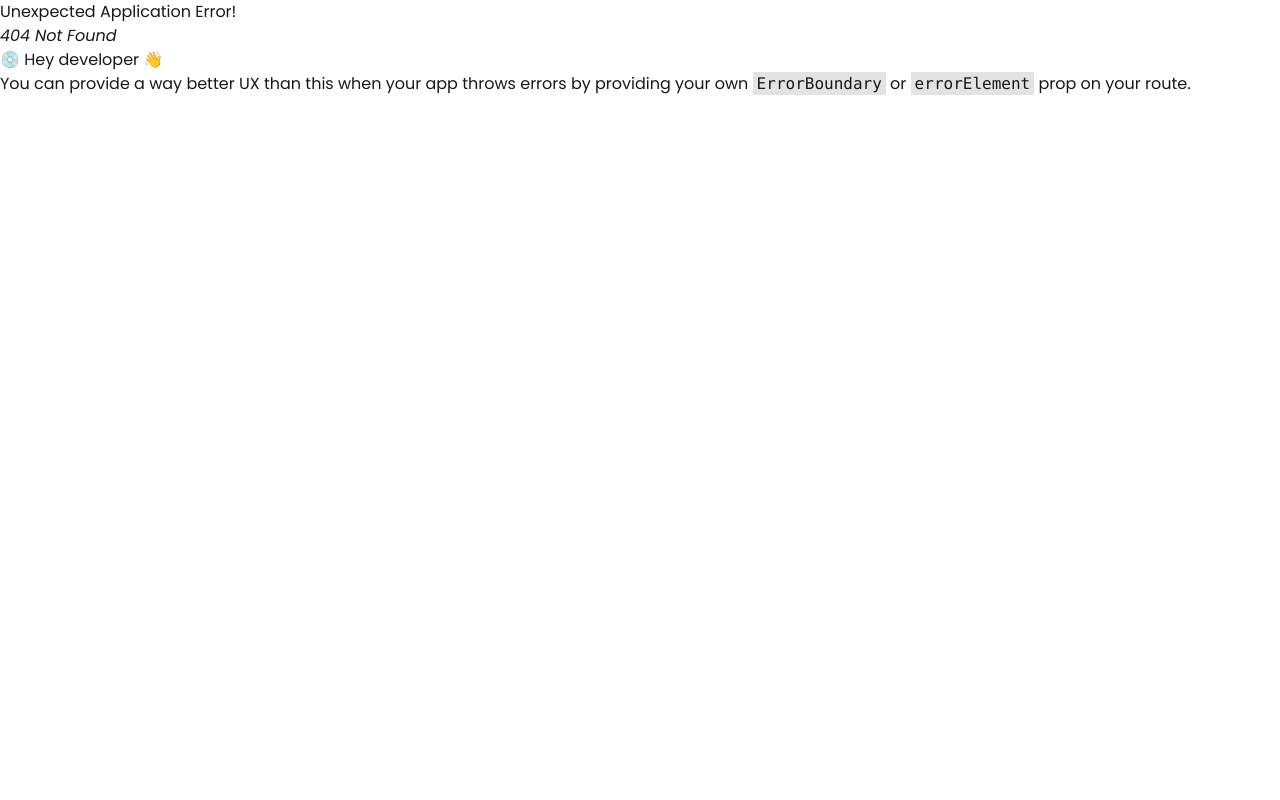
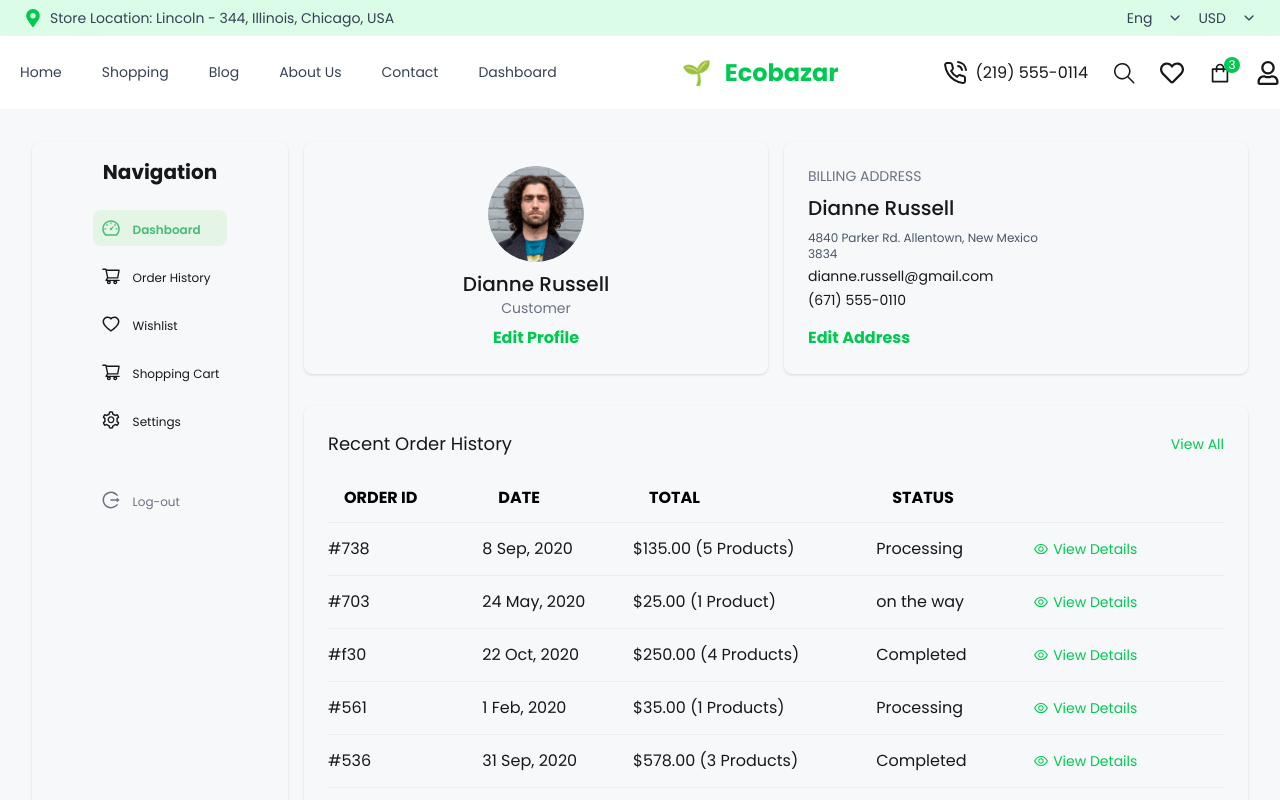
Before and after one commit to sabbir6175/Ecobazar-Shoping, a React (Vite) app: page /Dashboard in a window 1280 px wide. Before the commit this address had no page. Shown: the top 800 px of the page. Built offline with nearby package versions, Linux system fonts and the light colour scheme.

Commit message:
User dashboard design complete and default user dashboard work complte

```diff
--- a/src/Components/NewsletterSubscribe .jsx
+++ b/src/Components/NewsletterSubscribe .jsx
@@ -8,7 +8,7 @@ import {
 
 const NewsletterSubscribe = () => {
   return (
-    <section className=" py-10 px-5 md:px-20 ">
+    <section className=" container mx-auto py-10 px-5 md:px-20 ">
       <div className=" flex flex-col md:flex-row items-center justify-between gap-6">
         {/* Left side: Title and subtitle */}
         <div className="flex flex-col text-left max-w-md">
--- /dev/null
+++ b/src/Layout/Dashboard.jsx
@@ -0,0 +1,90 @@
+import React from 'react';
+import { Outlet, NavLink } from 'react-router-dom';
+import { AiOutlineDashboard, AiOutlineShoppingCart, AiOutlineSetting, AiOutlineHeart, AiOutlineLogout } from 'react-icons/ai';
+
+const Dashboard = () => {
+  return (
+    <div className="flex flex-col lg:flex-row bg-[#F7F8F9] min-h-screen p-4 lg:p-8">
+      {/* বাম পাশের নেভিগেশন সাইডবার */}
+      {/* ছোট স্ক্রিনে মেনুবারটি অনুভূমিকভাবে (horizontally) দেখাবে */}
+      <div className="w-full lg:w-64  p-4 rounded-box shadow mb-4 text-center  lg:mb-0 lg:mr-4">
+        {/* 'Navigation' টাইটেলটি শুধু বড় স্ক্রিনে দেখাবে */}
+        <h2 className="text-xl font-bold mb-4 hidden lg:block">Navigation</h2>
+
+        {/* মেনু আইটেম */}
+        <ul className="menu   menu-horizontal lg:menu-vertical rounded-box gap-1 lg:gap-3 justify-around">
+          <li>
+            <NavLink
+              to="/dashboard"
+              end
+              className={({ isActive }) =>
+                `flex flex-col md:flex-row lg:gap-3 items-center p-2 rounded-box ${isActive ? 'bg-[#E5F5E5] text-[#48BB78] font-semibold' : ''}`
+              }
+            >
+              <AiOutlineDashboard className="h-5 w-5" />
+              <span className="text-xs mt-1">Dashboard</span>
+            </NavLink>
+          </li>
+          <li>
+            <NavLink
+              to="/order-history"
+              className={({ isActive }) =>
+                `flex flex-col md:flex-row lg:gap-3 items-center p-2 rounded-box ${isActive ? 'bg-[#E5F5E5] text-[#48BB78] font-semibold' : ''}`
+              }
+            >
+              <AiOutlineShoppingCart className="h-5 w-5" />
+              <span className="text-xs mt-1">Order History</span>
+            </NavLink>
+          </li>
+          <li>
+            <NavLink
+              to="/wishlist"
+              className={({ isActive }) =>
+                `flex flex-col md:flex-row lg:gap-3 items-center p-2 rounded-box ${isActive ? 'bg-[#E5F5E5] text-[#48BB78] font-semibold' : ''}`
+              }
+            >
+              <AiOutlineHeart className="h-5 w-5" />
+              <span className="text-xs mt-1">Wishlist</span>
+            </NavLink>
+          </li>
+          <li>
+            <NavLink
+              to="/shopping-cart"
+              className={({ isActive }) =>
+                `flex flex-col md:flex-row lg:gap-3 items-center p-2 rounded-box ${isActive ? 'bg-[#E5F5E5] text-[#48BB78] font-semibold' : ''}`
+              }
+            >
+              <AiOutlineShoppingCart className="h-5 w-5" />
+              <span className="text-xs mt-1">Shopping Cart</span>
+            </NavLink>
+          </li>
+          <li>
+            <NavLink
+              to="/settings"
+              className={({ isActive }) =>
+                `flex flex-col md:flex-row lg:gap-3 items-center p-2 rounded-box ${isActive ? 'bg-[#E5F5E5] text-[#48BB78] font-semibold' : ''}`
+              }
+            >
+              <AiOutlineSetting className="h-5 w-5" />
+              <span className="text-xs mt-1">Settings</span>
+            </NavLink>
+          </li>
+          {/* Log-out অপশনটি শুধু বড় স্ক্রিনে দেখাবে */}
+          <li className="mt-8 hidden lg:block">
+            <a href="#" className="flex flex-col md:flex-row lg:gap-3 items-center p-2 rounded-box text-gray-500 hover:text-gray-700">
+              <AiOutlineLogout className="h-5 w-5" />
+              <span className="text-xs mt-1">Log-out</span>
+            </a>
+          </li>
+        </ul>
+      </div>
+
+      {/* ডান পাশের কন্টেন্ট এরিয়া */}
+      <div className="flex-1">
+        <Outlet />
+      </div>
+    </div>
+  );
+};
+
+export default Dashboard;
--- a/src/Layout/MainLayout.jsx
+++ b/src/Layout/MainLayout.jsx
@@ -6,7 +6,7 @@ const MainLayout = () => {
   return (
     <div>
       <Navbar></Navbar>
-      <div className="  min-h-screen">
+      <div className="min-h-[calc(100vh-503px)]">
         <Outlet></Outlet>
       </div>
       <Footer></Footer>
--- /dev/null
+++ b/src/pages/Dashboard/UserDashboard/OderHistory.jsx
@@ -0,0 +1,11 @@
+import React from 'react';
+
+const OderHistory = () => {
+    return (
+        <div>
+
+        </div>
+    );
+};
+
+export default OderHistory;
--- /dev/null
+++ b/src/pages/Dashboard/UserDashboard/UserDashboard.jsx
@@ -0,0 +1,85 @@
+import React from 'react';
+import { AiOutlineEye } from 'react-icons/ai';
+import Ellipse from '../../../assets/Ellipse.png'
+
+const UserDashboard = () => {
+  const orders = [
+    { id: '#738', date: '8 Sep, 2020', total: '$135.00 (5 Products)', status: 'Processing' },
+    { id: '#703', date: '24 May, 2020', total: '$25.00 (1 Product)', status: 'on the way' },
+    { id: '#f30', date: '22 Oct, 2020', total: '$250.00 (4 Products)', status: 'Completed' },
+    { id: '#561', date: '1 Feb, 2020', total: '$35.00 (1 Products)', status: 'Processing' },
+    { id: '#536', date: '31 Sep, 2020', total: '$578.00 (3 Products)', status: 'Completed' },
+    { id: '#492', date: '22 Oct, 2020', total: '$145.00 (7 Products)', status: 'Completed' },
+  ];
+
+  return (
+    <div className="flex flex-col gap-4">
+      {/* প্রোফাইল এবং বিলিং এরিয়া */}
+      <div className="grid grid-cols-1 md:grid-cols-2 gap-4">
+        {/* প্রোফাইল কার্ড */}
+        <div className="  rounded-lg shadow p-6">
+          <div className="  flex flex-col items-center text-center">
+            <div className="avatar">
+              <div className="w-24 rounded-full">
+                <img src={Ellipse} alt="Profile" />
+              </div>
+            </div>
+            <h3 className="text-xl font-medium mt-2">Dianne Russell</h3>
+            <p className="text-sm text-gray-500 ">Customer</p>
+            <a href="#" className="text-green-500  font-bold mt-2">Edit Profile</a>
+          </div>
+        </div>
+
+        {/* বিলিং অ্যাড্রেস কার্ড */}
+        <div className=" rounded-lg shadow p-6">
+          <h3 className="text-sm text-gray-500 uppercase">Billing Address</h3>
+           <h3 className="text-xl font-medium mt-2">Dianne Russell</h3>
+          <p className="mt-2 text-xs text-gray-600">
+            4840 Parker Rd. Allentown, New Mexico <br /> 3834
+          </p>
+          <p className="text-sm mt-1 ">dianne.russell@gmail.com</p>
+          <p className="text-sm mt-1 mb-4 ">(671) 555-0110</p>
+          <a href="#" className="text-green-500  font-bold ">Edit Address</a>
+        </div>
+      </div>
+
+      {/* রিসেন্ট অর্ডার হিস্টোরি টেবিল */}
+      <div className=" rounded-lg shadow p-6 mt-4">
+        <div className="flex justify-between items-center mb-4 gap-1">
+          <h3 className="text-base md:text-lg ">Recent Order History</h3>
+          <a href="#" className="text-sm text-green-500  ">View All</a>
+        </div>
+        <div className="overflow-x-auto">
+          <table className="table w-full">
+            <thead>
+              <tr className=''>
+                <th className="text-left text-black text-xs md:text-base ">ORDER ID</th>
+                <th className="text-left text-black text-xs md:text-base ">DATE</th>
+                <th className="text-left text-black text-xs md:text-base ">TOTAL</th>
+                <th className="text-left text-black text-xs md:text-base ">STATUS</th>
+                <th></th>
+              </tr>
+            </thead>
+            <tbody>
+              {orders.map((order, index) => (
+                <tr key={index}>
+                  <td className='text-xs md:text-base p-1 md:p-0'>{order.id}</td>
+                  <td className='text-xs md:text-base p-1 md:p-0'>{order.date}</td>
+                  <td className='text-xs md:text-base p-1 md:p-0'>{order.total}</td>
+                  <td className='text-xs md:text-base p-1 md:p-0'>{order.status}</td>
+                  <td>
+                    <a href="#" className="text-green-500  flex items-center text-xs md:text-sm p-1 gap-1  ">
+                      <AiOutlineEye className="h-4 w-4 "/> View Details
+                    </a>
+                  </td>
+                </tr>
+              ))}
+            </tbody>
+          </table>
+        </div>
+      </div>
+    </div>
+  );
+};
+
+export default UserDashboard;
--- a/src/pages/Home/Trusted.jsx
+++ b/src/pages/Home/Trusted.jsx
@@ -12,12 +12,12 @@ const Trusted = () => {
         <img
           src={Man2}
           alt="Farmer 1"
-          className="md:w-1/2  h-96 object-cover rounded-lg"
+          className="md:w-1/2  h-80  object-cover rounded-lg"
         />
         <img
           src={Man1}
           alt="Farmer 2"
-          className="md:w-1/2 h-full object-cover rounded-lg"
+          className="md:w-1/2 h-full lg:h-96 object-cover rounded-lg"
         />
       </div>
 
--- a/src/shared/Navbar/Navbar.jsx
+++ b/src/shared/Navbar/Navbar.jsx
@@ -23,6 +23,9 @@ const Navbar = () => {
       </li>
       <li>
         <Link to="/contact">Contact</Link>
+      </li>
+      <li>
+        <Link to="/dashboard">Dashboard</Link>
       </li>
     </>
   );
```
Also changed, not shown: src/router/router.jsx (+14 -1 lines), src/assets/Ellipse.png (added).
